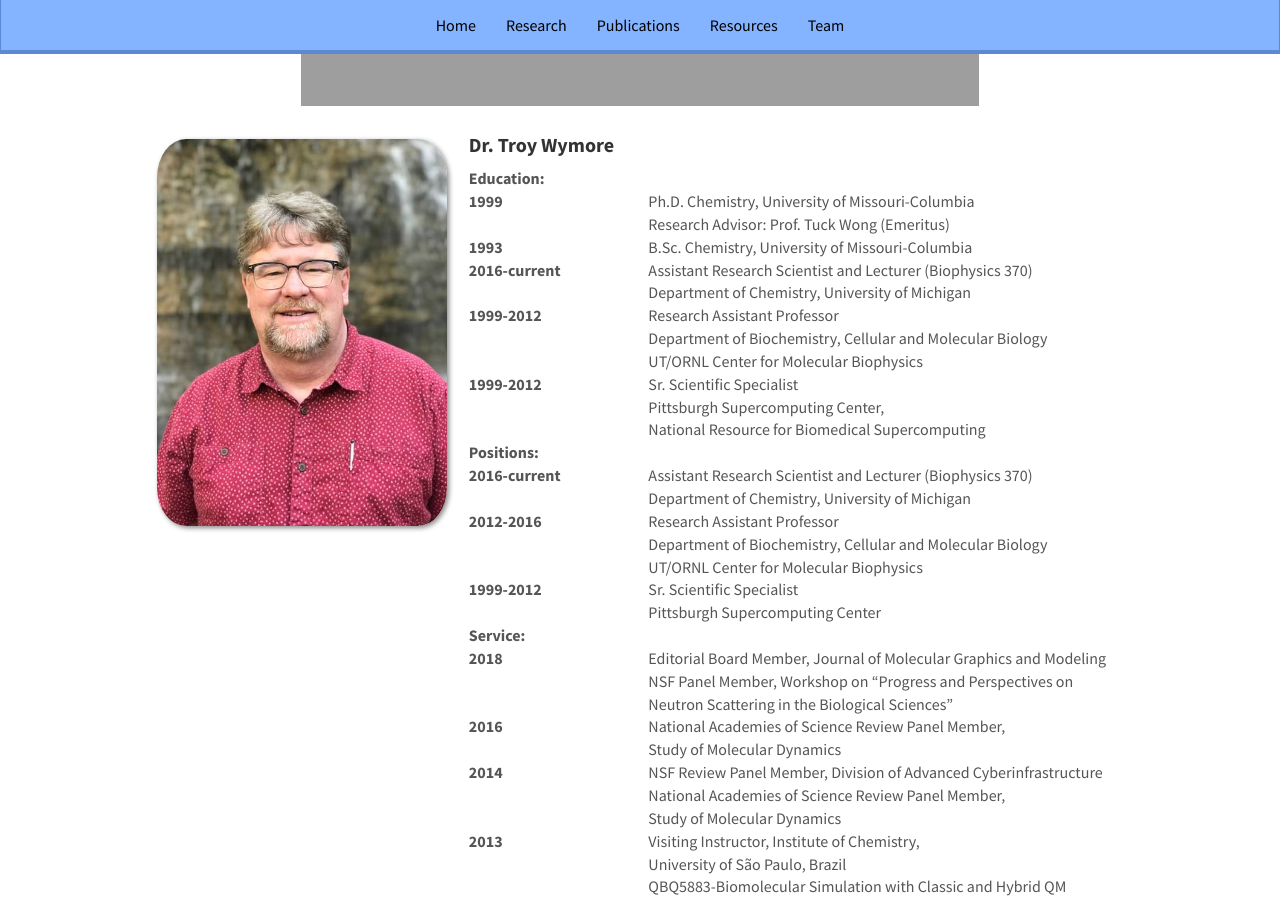
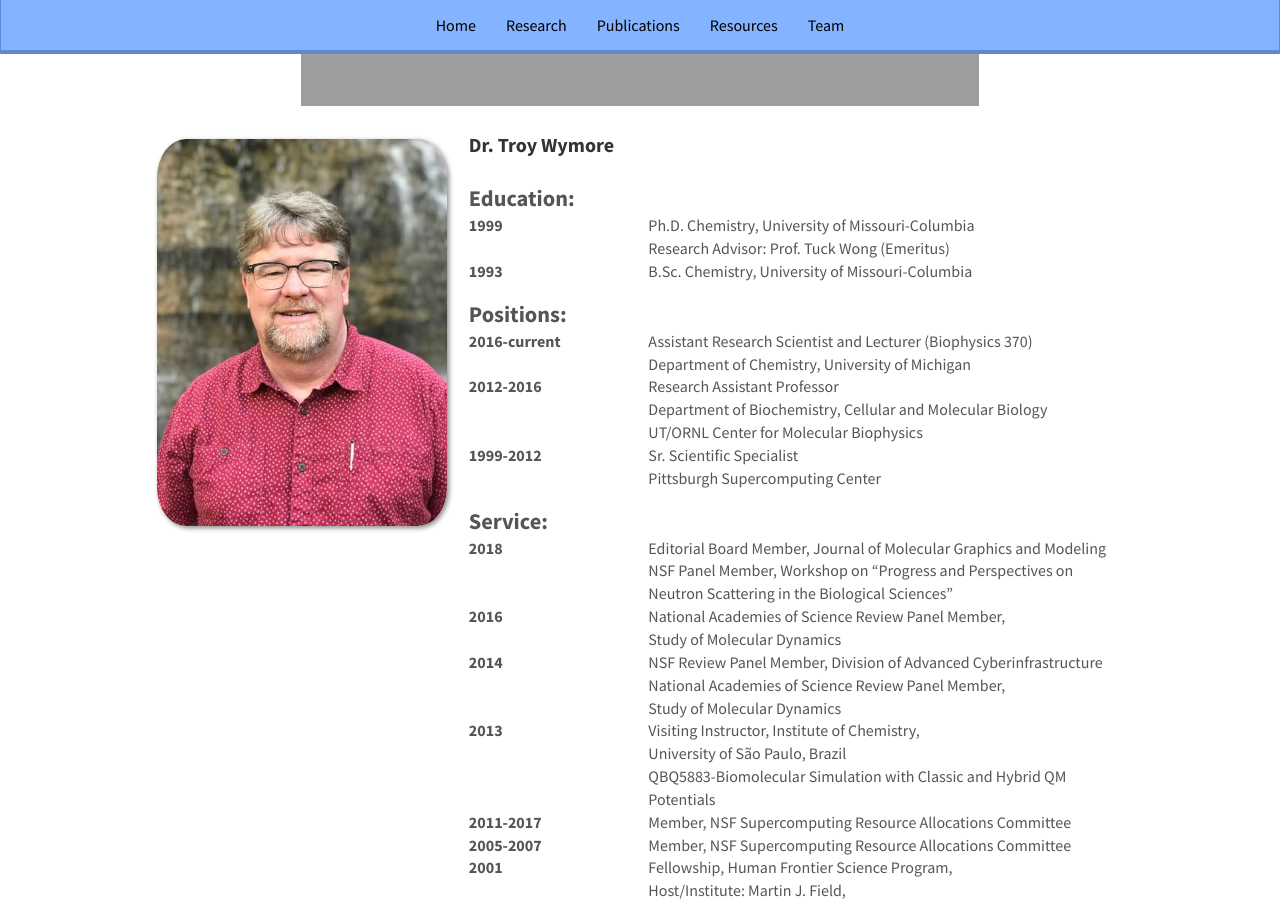
Before and after one commit to skylarro2/wymore-website, a Jekyll site: the page built from _pages/wymore.md, in a window 1280 px wide and 900 px high, scrolled down 488 px. Built offline with Jekyll 4.4.1, drawn with Linux system fonts in a browser that asks for light colours; nearby versions of some CDN libraries.

Commit message:
Update font size on wymore page
Add bold to research page

```diff
--- a/_data/team_members.yml
+++ b/_data/team_members.yml
@@ -10,23 +10,6 @@
   education2:
     info: B.Sc. Chemistry, University of Missouri-Columbia
     date: 1993
-  education3:
-    info: >+
-          Assistant Research Scientist and Lecturer (Biophysics 370) <br>
-          Department of Chemistry, University of Michigan
-    date: 2016-current
-  education4:
-    info: >+
-          Research Assistant Professor <br>
-          Department of Biochemistry, Cellular and Molecular Biology <br>
-          UT/ORNL Center for Molecular Biophysics
-    date: 1999-2012
-  education5:
-    info: >+
-          Sr. Scientific Specialist <br>
-          Pittsburgh Supercomputing Center, <br>
-          National Resource for Biomedical Supercomputing
-    date: 1999-2012
   positions:
     - date: 2016-current
       info: >+
--- a/_pages/wymore.md
+++ b/_pages/wymore.md
@@ -24,7 +24,7 @@ permalink: /wymore/
 
   <ul style="overflow: hidden;list-style-type: none;padding:0;">
 
-  <b>Education: </b>
+  <b style="font-size:140%;padding-top:15px;display:inline-block;">Education: </b>
   {% if member.education1 %}
   <li>
     <div class="bold col-sm-3">{{ member.education1.date }}</div>
@@ -61,7 +61,7 @@ permalink: /wymore/
   {% endif %}
   <br>
 
-  <b>Positions: </b>
+  <b style="font-size:140%;padding-top:15px;display:inline-block;">Positions: </b>
   {% for position in member.positions %}
     <li>
       <div class="bold col-sm-3">{{position.date}}</div>
@@ -69,7 +69,7 @@ permalink: /wymore/
     </li>
   {% endfor %}
 
-  <b>Service: </b>
+  <b style="font-size:140%;padding-top:15px;display:inline-block;">Service: </b>
   {% for service in member.services %}
     <li>
       <div class="bold col-sm-3">{{service.date}}</div>
```
Also changed, not shown: _pages/research.md (+1 -1 lines).
